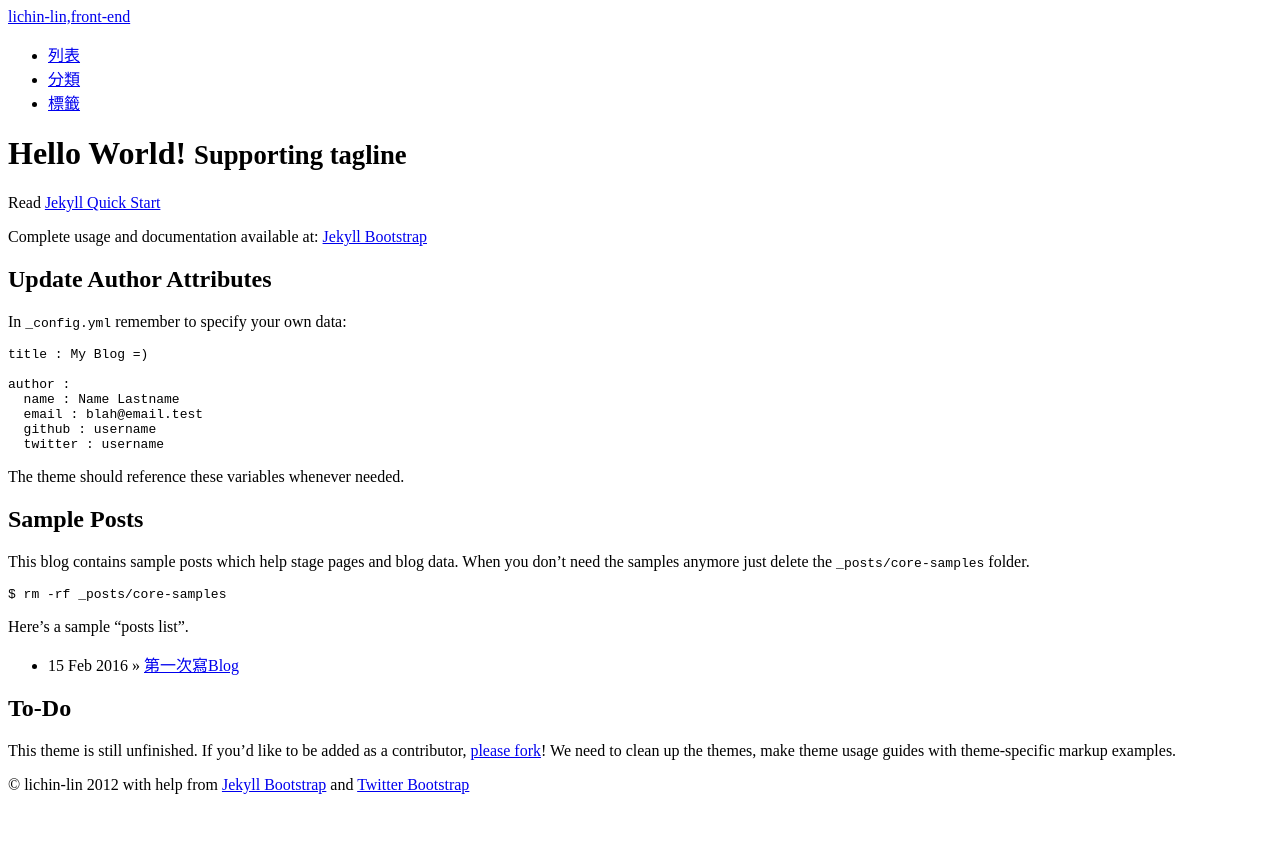
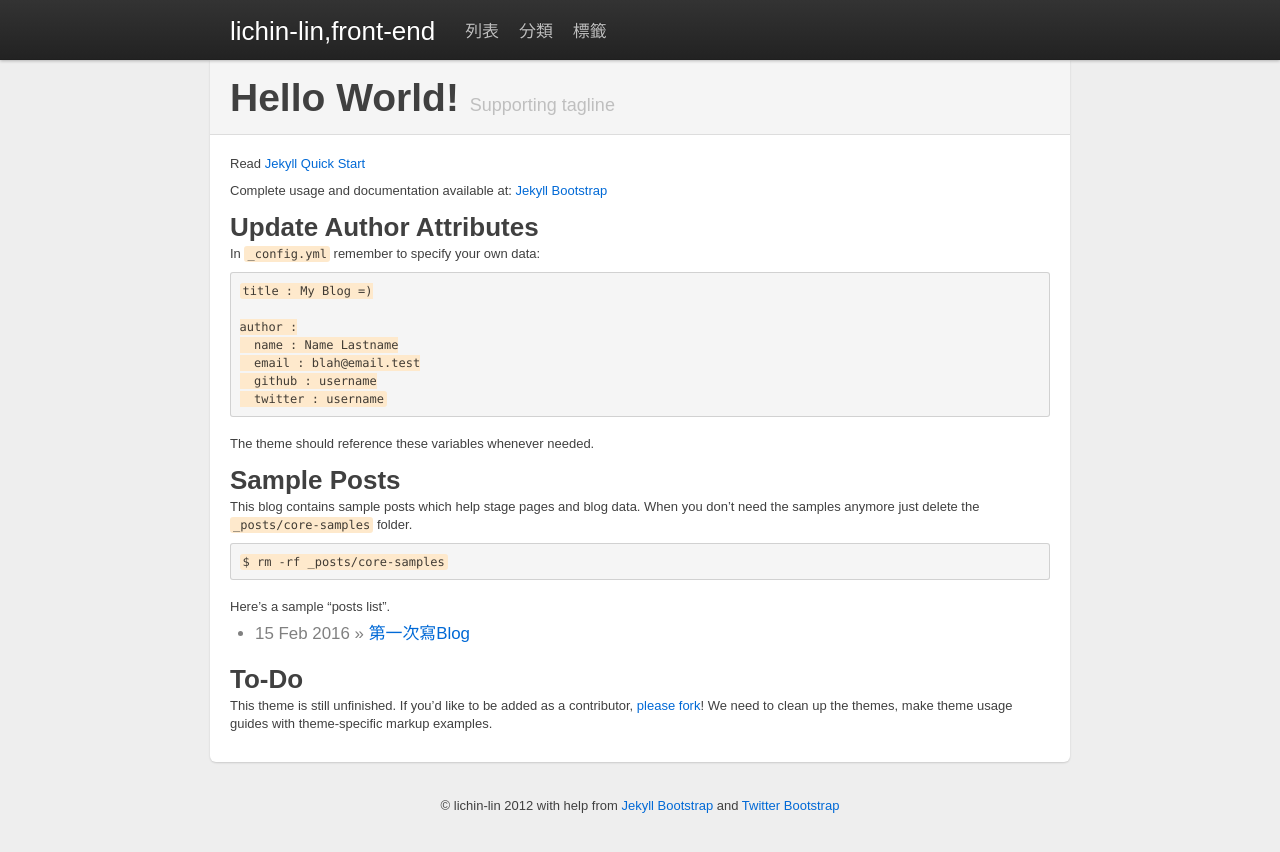
Before and after one commit to lichin-lin/lichin-lin.github.io, a Jekyll site: the page built from index.md, in a window 1280 px wide. Shown: the top 852 px of the page. Built offline with Jekyll 4.4.1, drawn with Linux system fonts in a browser that asks for light colours.

Commit message:
fix layout

```diff
--- a/_includes/themes/twitter/default.html
+++ b/_includes/themes/twitter/default.html
@@ -14,7 +14,8 @@
     <!-- Le styles -->
     <link href="{{ ASSET_PATH }}/css/1.4.0/bootstrap.css" rel="stylesheet">
     <link href="{{ ASSET_PATH }}/css/style.css?body=1" rel="stylesheet" type="text/css" media="all">
-
+    <link href="{{ ASSET_PATH }}/twitter/css/1.4.0/bootstrap.css" rel="stylesheet">
+    <link href="{{ ASSET_PATH }}/twitter/css/style.css?body=1" rel="stylesheet" type="text/css" media="all">
     <!-- Le fav and touch icons -->
   <!-- Update these with your own images
     <link rel="shortcut icon" href="images/favicon.ico">
--- a/assets/themes/twitter/css/style.css
+++ b/assets/themes/twitter/css/style.css
@@ -1,6 +1,7 @@
 /* Override some defaults */
 html, body {
   background-color: #eee;
+  font-family: 'Raleway', sans-serif;
 }
 body {
   padding-top: 40px; /* 40px to make the container go all the way to the bottom of the topbar */
@@ -31,11 +32,25 @@ body {
   padding: 20px 20px 10px;
   margin: -20px -20px 20px;
 }
-
+.page-header h1{
+	font-size: 3em;
+}
+.topbar .fill{
+	height: 60px;
+}
+.topbar .brand{
+	font-size: 2em;
+	padding: 18px 20px 18px;
+}
 .topbar .btn {
   border: 0;
 }
-
+.topbar div>ul, .nav{
+	margin: 12px 5px 0 0;
+}
+.topbar div>ul>li, .nav>li{
+	font-size: 1.3em;
+}
 
 /* tag_box ======================================================== */
 
@@ -58,6 +73,7 @@ body {
 	color:#005F6B;
 	border-radius: 3px;
 	text-decoration:none;
+	font-size: 1.2em;
 }
 .tag_box a span{
 	vertical-align:super;
@@ -68,3 +84,21 @@ body {
 	border:1px solid #4C964D;
 	color:#FFF;
 }
+/* content ======================================================*/
+.content{
+	margin-top: 20px;
+}
+/* tags and word =============================================*/
+.row .span14 h2{
+	font-size: 2em;
+}
+.row .span14 h3{
+	font-size: 1.8em;
+}
+.row .span14 ul li{
+	font-size: 1.3em;
+}
+
+#dsq-app5{
+	display: none;
+}
```
